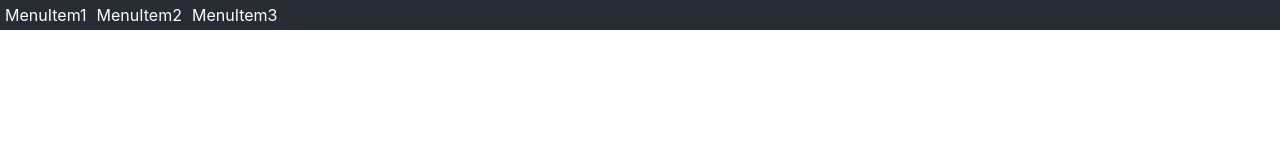
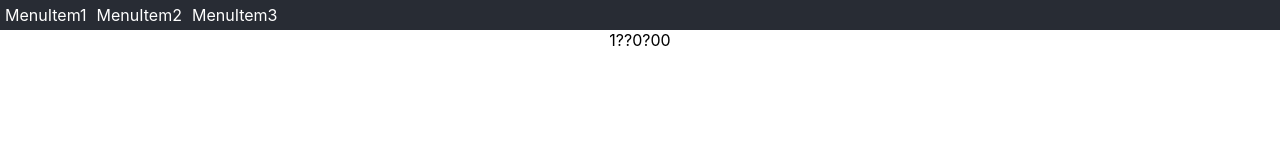
Before and after one commit to dobreffandras/StockWebApp, a React (Create React App) app in the folder stock-web-app/: page /1 in a window 1280 px wide. Shown: the top 160 px of the page. Built offline with nearby package versions, Linux system fonts and the light colour scheme; no server answers.

Commit message:
Create page for a single stock

```diff
--- a/stock-web-app/src/Main.tsx
+++ b/stock-web-app/src/Main.tsx
@@ -1,11 +1,13 @@
 import { Routes, Route } from 'react-router-dom';
 
 import Dashboard from './components/Dashboard';
+import Stock from './components/Stock';
 
 const Main = () => {
   return (
     <Routes>
       <Route path='/' element={<Dashboard />}></Route>
+      <Route path='/:symbol' element={<Stock />}></Route>
     </Routes>
   );
 }
--- /dev/null
+++ b/stock-web-app/src/components/Stock.tsx
@@ -0,0 +1,40 @@
+import { useEffect, useState } from "react";
+import { useParams } from "react-router-dom";
+import Backendservice from "../services/backendservice";
+import { BasicStock } from "../types/types";
+
+function Stock(){
+    const { symbol } = useParams();
+    const backendservice = new Backendservice();
+    const initialStock = {
+        company: {symbol : symbol!, name: "?", exchange: "?"},
+        currency: "?",
+        stockPrice: 0,
+        changePoint: 0,
+        changePercent: 0
+    }
+    const [stock, setStock] = useState<BasicStock>(initialStock); // TODO change to loading
+
+    useEffect(() => {
+        backendservice
+            .fetchCompanies()
+            .then(stocks => setStock(stocks[0])) //TODO change this dummy call to a specific stock
+            .catch(err => {
+                console.log(err);
+                setStock(initialStock);
+            });
+    }, []);
+
+    return (
+        <div>
+            {stock.company.symbol}
+            {stock.company.name}
+            {stock.company.exchange}
+            {stock.stockPrice}
+            {stock.currency}
+            {stock.changePoint}
+            {stock.changePercent}
+        </div>);
+}
+
+export default Stock;
```
